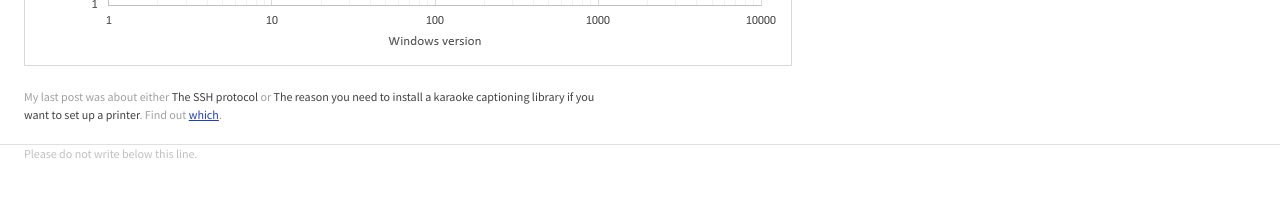
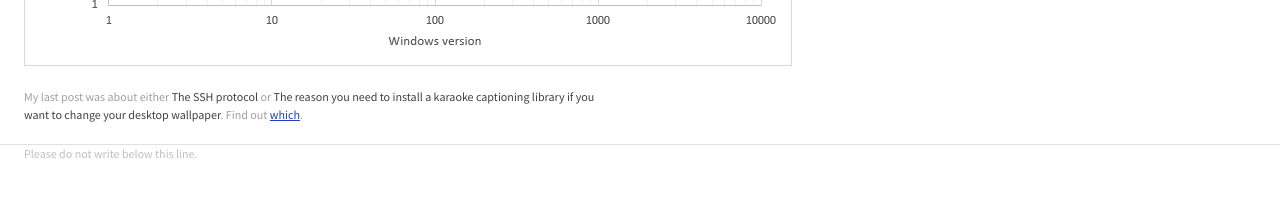
Before and after one commit to wh0/wh0.github.io, a Jekyll site: the page built from _posts/2018-03-15-windows-size.md, in a window 1280 px wide. Shown: the part 478-675 px from the top of the page. Built offline with Jekyll 4.4.1, drawn with Linux system fonts in a browser that asks for light colours.

Commit message:
Update 2018-03-15-windows-size.md

```diff
--- a/_posts/2018-03-15-windows-size.md
+++ b/_posts/2018-03-15-windows-size.md
@@ -2,7 +2,7 @@
 date: Thu Mar 15 2018 01:15:05 -0700 (Pacific Daylight Time)
 qualitative_time:
 title: Windows disk space requirements
-previous_teaser: The reason you need to install a karaoke captioning library if you want to set up a printer
+previous_teaser: The reason you need to install a karaoke captioning library if you want to change your desktop wallpaper
 previous_first: true
 ---
 ![It's gone up over time.]({% include asset-path.txt name="chart.png" %})
```
